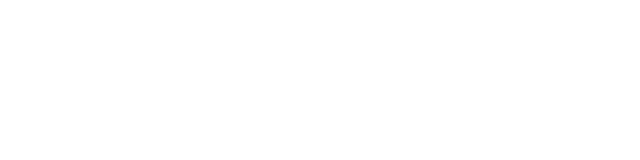
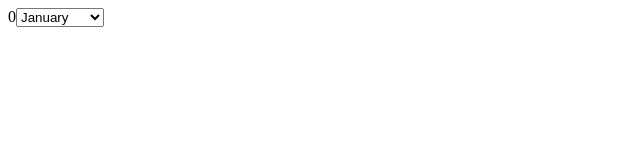
Before and after one commit to rileyhemp/uncharted-garden, a React (Create React App) app: page / in a window 1280 px wide. Shown: the top 160 px of the page, without its empty margins (0-640 px from the left). Built offline with nearby package versions, Linux system fonts and the light colour scheme.

Commit message:
Added month select

```diff
--- a/package.json
+++ b/package.json
@@ -8,7 +8,8 @@
     "@testing-library/user-event": "^7.2.1",
     "react": "^16.12.0",
     "react-dom": "^16.12.0",
-    "react-scripts": "3.3.0"
+    "react-scripts": "3.3.0",
+    "styled-components": "^5.0.0"
   },
   "scripts": {
     "start": "react-scripts start",
--- a/src/App.js
+++ b/src/App.js
@@ -1,10 +1,26 @@
 import React from 'react';
+import MonthSelect from './MonthSelect'
 
-function App() {
-	return (
-		<div className="App">
-		</div>
-	);
+class App extends React.Component {
+	state = {
+		month: ''
+	}
+	setMonth = (month) => {
+		this.setState({ month: month })
+	}
+	render() {
+		return (
+			<div>
+				{this.state.month}
+				<MonthSelect
+					setMonth={this.setMonth}
+					selectedMonth={this.state.month}
+				/>
+			</div>
+		)
+	}
 }
 
+
+
 export default App;
--- /dev/null
+++ b/src/MonthSelect.js
@@ -0,0 +1,17 @@
+import React from 'react'
+import Months from './data/Months'
+
+export default class MonthSelect extends React.Component {
+	componentDidMount() {
+		this.props.setMonth(new Date().getMonth())
+	}
+	render() {
+		return (
+			<select defaultValue={this.props.month}>
+				{Months.map((month) => (
+					<option key={month.value} value={month.value}>{month.name}</option>
+				))}
+			</select>
+		)
+	}
+}
--- a/src/data/Months.js
+++ b/src/data/Months.js
@@ -1,19 +1,19 @@
 const Months = [
 	{
 		name: "January",
+		value: 0
+	},
+	{
+		name: "February",
 		value: 1
 	},
 	{
-    name: "February",
+		name: "March",
 		value: 2
 	},
 	{
-    name: "March",
+		name: "April",
 		value: 3
-  },
-  {
-    name: "April",
-    value: 4
 	},
 	{
 		name: "May",
@@ -21,31 +21,31 @@ const Months = [
 	},
 	{
 		name: "June",
+		value: 5
+	},
+	{
+		name: "July",
 		value: 6
 	},
 	{
-    name: "July",
+		name: "August",
 		value: 7
 	},
 	{
-    name: "August",
+		name: "September",
 		value: 8
 	},
 	{
-    name: "September",
+		name: "October",
 		value: 9
 	},
 	{
-    name: "October",
+		name: "November",
 		value: 10
 	},
 	{
-    name: "November",
+		name: "December",
 		value: 11
-  },
-  {
-    name: "December",
-    value: 12
 	}
 ];
 
```
Also changed, not shown: 1 other file (tests, documents, lock files or other folders). Lines whose indentation alone changed are shown as unchanged.
